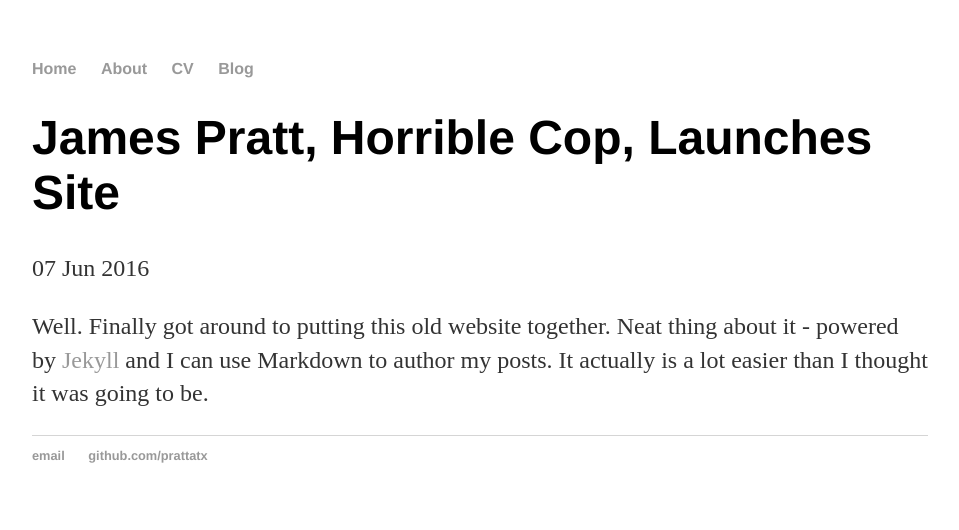
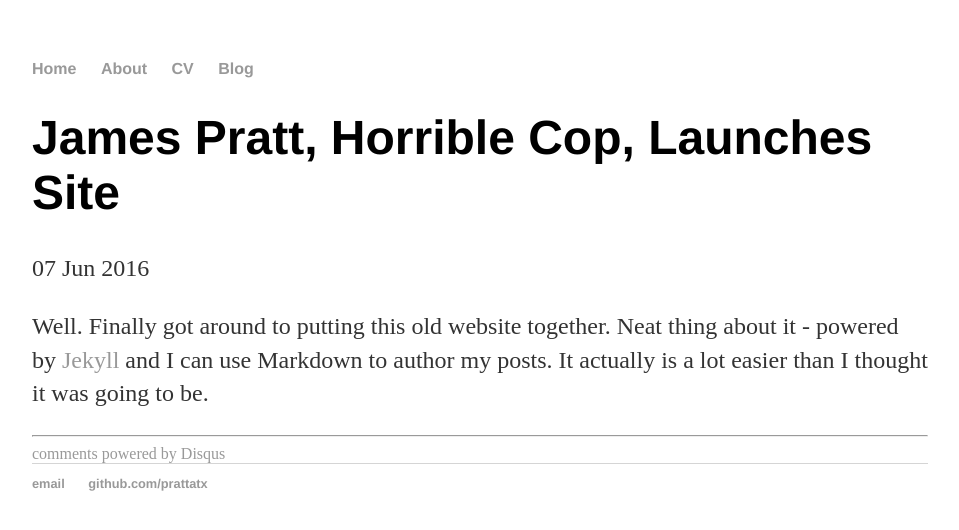
Before and after one commit to prattatx/prattatx.github.io, a Jekyll site: the page built from _posts/2016-06-07-james-pratt-site-launched.md, in a window 1280 px wide. Shown: the top 530 px of the page, without its empty margins (160-1119 px from the left). Built offline with Jekyll 4.4.1, drawn with Linux system fonts in a browser that asks for light colours; comment, search, counter and statistics services are not loaded.

Commit message:
Update post.html

```diff
--- a/_layouts/post.html
+++ b/_layouts/post.html
@@ -7,3 +7,9 @@
 <div class="post">
   {{ content }}
 </div>
+
+
+<hr>
+
+
+				{% include disqus.html %}
```
